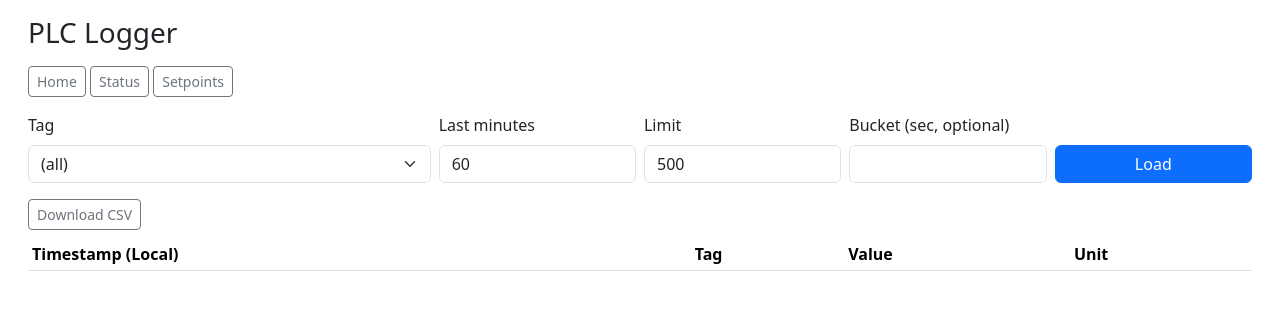
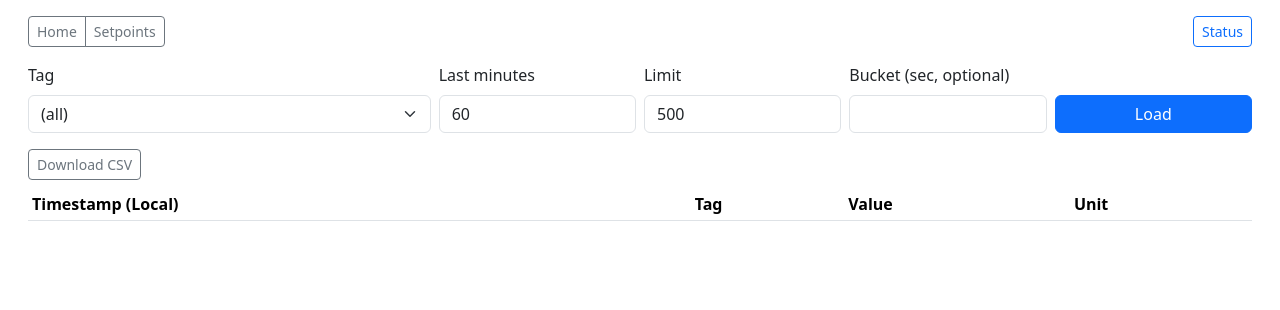
Before and after one commit to ski-20/modbus-2-db, a Flask app: page / in a window 1280 px wide. Shown: the top 310 px of the page. Run offline with Flask 3, Linux system fonts and the light colour scheme; data that the repository does not hold is empty; some libraries are stand-ins or nearby versions.

Commit message:
updated button layout in base.html

```diff
--- a/web/templates/base.html
+++ b/web/templates/base.html
@@ -1,20 +1,27 @@
 <!doctype html>
-<html>
+<html lang="en">
 <head>
   <meta charset="utf-8">
   <meta name="viewport" content="width=device-width, initial-scale=1">
-  <link href="/static/bootstrap.min.css" rel="stylesheet">
-  <title>{{ title or "PLC Logger" }}</title>
+  <link href="{{ url_for('static', filename='bootstrap.min.css') }}" rel="stylesheet">
+  <title>{% block title %}PLC Logger{% endblock %}</title>
 </head>
 <body class="p-3">
   <div class="container-fluid">
-    <h3 class="mb-3">PLC Logger</h3>
-    <div class="mb-3">
-      <a class="btn btn-outline-secondary btn-sm" href="/">Home</a>
-      <a class="btn btn-outline-secondary btn-sm" href="/status_page">Status</a>
-      <a class="btn btn-outline-secondary btn-sm" href="/setpoints">Setpoints</a>
+
+    <!-- Nav row -->
+    <div class="d-flex align-items-center mb-3">
+      <div class="btn-group" role="group" aria-label="Left nav">
+        <a class="btn btn-outline-secondary btn-sm" href="/">Home</a>
+        <a class="btn btn-outline-secondary btn-sm" href="/setpoints">Setpoints</a>
+      </div>
+      <div class="ms-auto">
+        <a class="btn btn-outline-primary btn-sm" href="/status_page">Status</a>
+      </div>
     </div>
+
     {% block content %}{% endblock %}
+
   </div>
 </body>
 </html>
```
